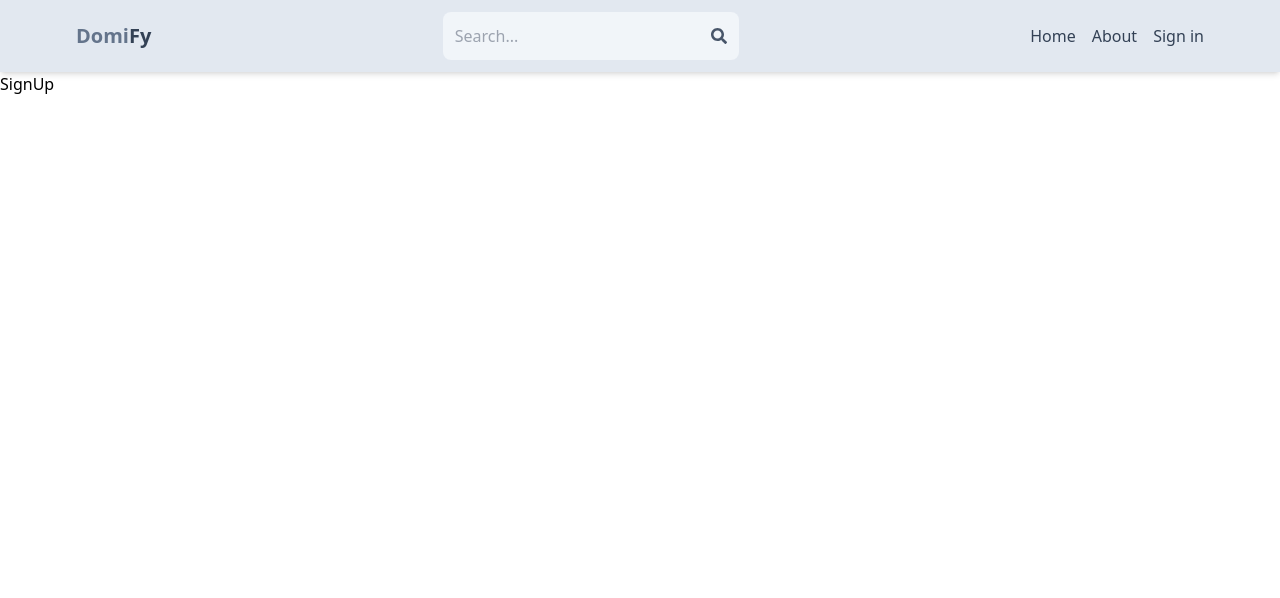
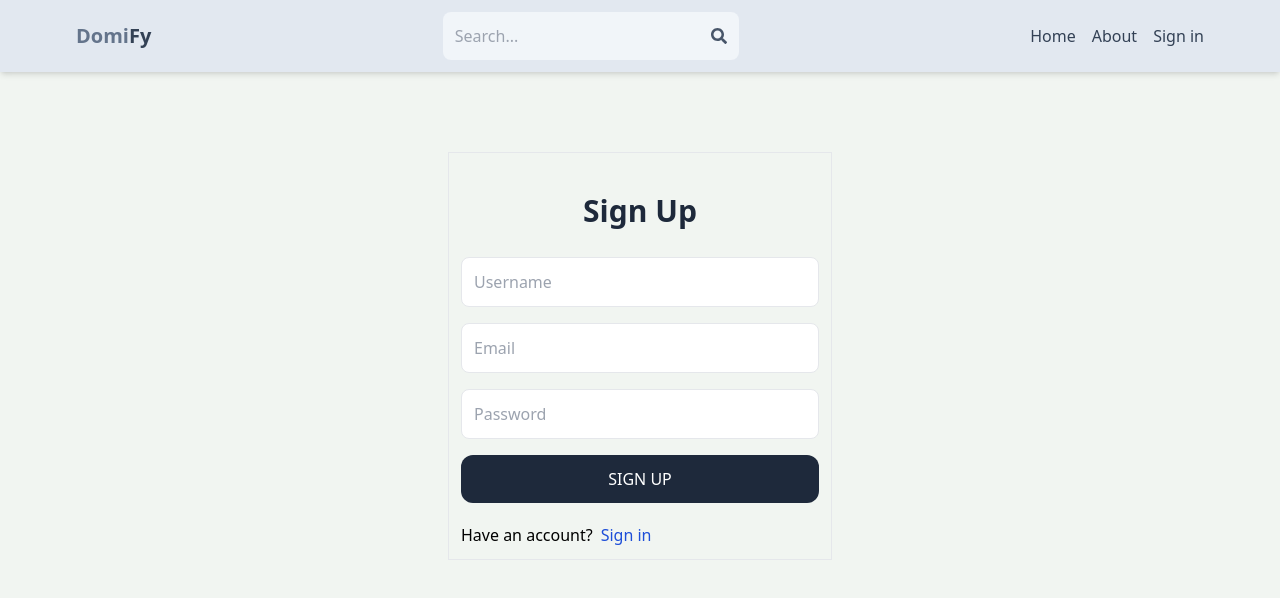
Before and after one commit to iamakashpc/Domify, a React (Vite) app in the folder client/: page /sign-up in a window 1280 px wide. Shown: the top 598 px of the page. Built offline with nearby package versions, Linux system fonts and the light colour scheme.

Commit message:
Add styling to the sign up page and add a link to the sign in page.

```diff
--- a/client/src/index.css
+++ b/client/src/index.css
@@ -1,3 +1,6 @@
 @tailwind base;
 @tailwind components;
 @tailwind utilities;
+body{
+    background-color: rgb(241, 245, 241);
+}
--- a/client/src/pages/SignUp.jsx
+++ b/client/src/pages/SignUp.jsx
@@ -1,9 +1,41 @@
+import {Link} from 'react-router-dom'
+const SignUp = () => {
+	return (
+		<div className="p-3 mx-auto max-w-sm border mt-20">
+			<h1 className="text-3xl text-center font-semibold my-7 text-slate-800">
+				Sign Up{" "}
+			</h1>
+			<form className="flex flex-col gap-4">
+				<input
+					type="text"
+					className="border p-3 rounded-lg text-slate-800"
+					placeholder="Username"
+					id="username"
+				/>
+				<input
+					type="email"
+					className="border p-3 rounded-lg text-slate-800"
+					placeholder="Email"
+					id="email"
+				/>
+				<input
+					type="password"
+					className="border p-3 rounded-lg text-slate-800"
+					placeholder="Password"
+					id="username"
+				/>
+				<button className="bg-slate-800 text-white p-3 rounded-xl uppercase hover:opacity-85 disabled:opacity-80">
+					Sign up
+				</button>
+			</form>
+			<div className="flex gap-2 mt-5">
+				<p>Have an account?</p>
+				<Link to={"/sign-in"}>
+					<span className="text-blue-700">Sign in</span>
+				</Link>
+			</div>
+		</div>
+	);
+};
 
-
-const SignUp = () => {
-  return (
-    <div>SignUp</div>
-  )
-}
-
-export default SignUp
+export default SignUp;
```
